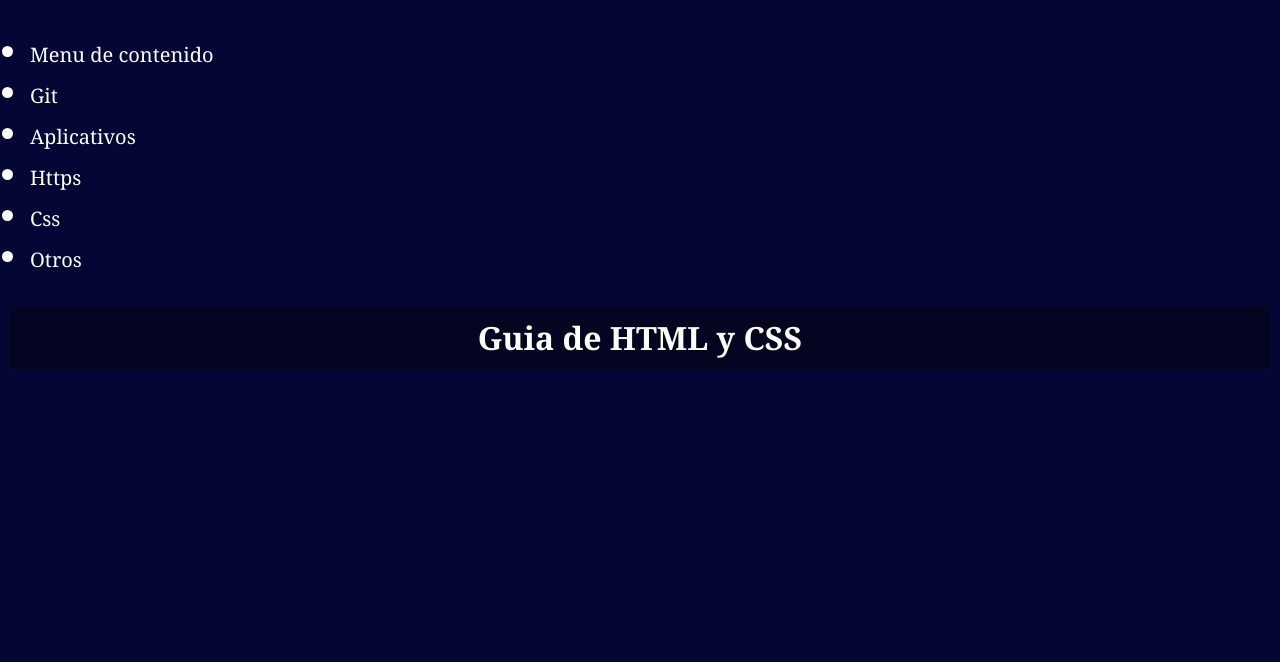
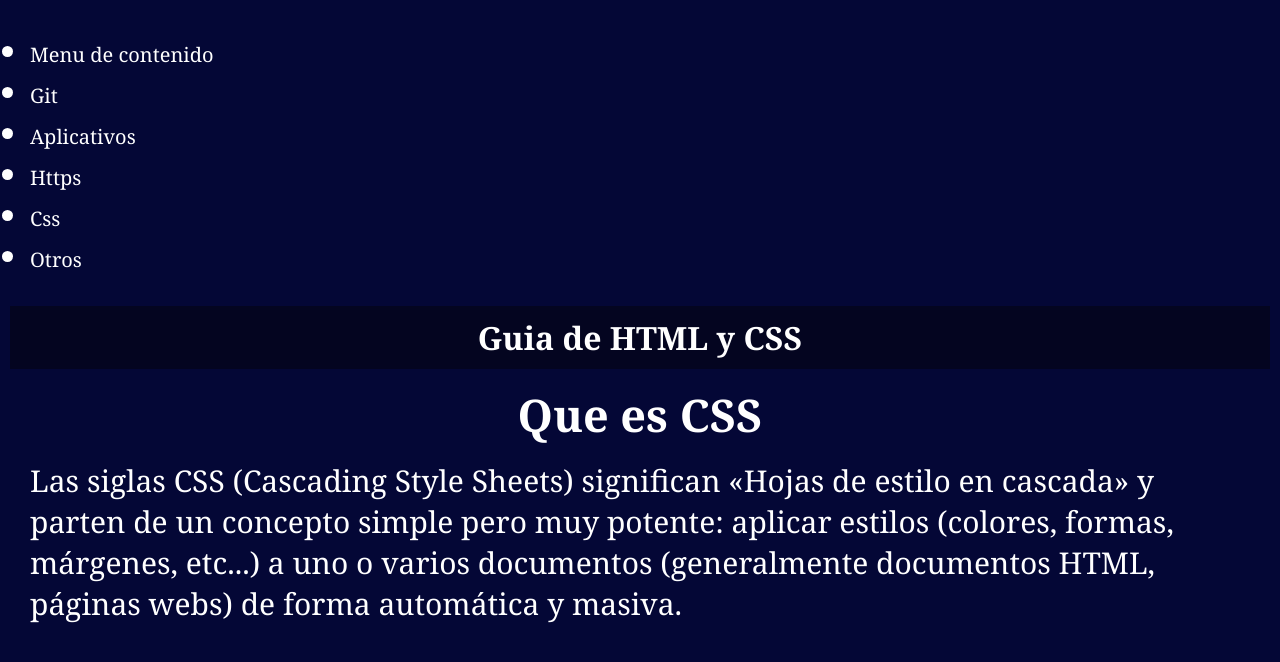
Before and after one commit to JuanHefesto/juanhefesto.github.io, a plain HTML site: page Manualcss.html in a window 1280 px wide. Drawn offline with Linux system fonts and the light colour scheme.

Commit message:
Primer texto  y contenido de css

```diff
--- a/Manualcss.html
+++ b/Manualcss.html
@@ -20,6 +20,12 @@
        <header>
          <h1>Guia de HTML y CSS </h1>
        </header>
+       <main>
+        <article>
+          <h2>Que es CSS </h2>
+          <p>Las siglas CSS (Cascading Style Sheets) significan «Hojas de estilo en cascada» y parten de un concepto simple pero muy potente: aplicar estilos (colores, formas, márgenes, etc...) a uno o varios documentos (generalmente documentos HTML, páginas webs) de forma automática y masiva.</p>
+        </article>
+       </main>
 
 </body>
 </html>
```
